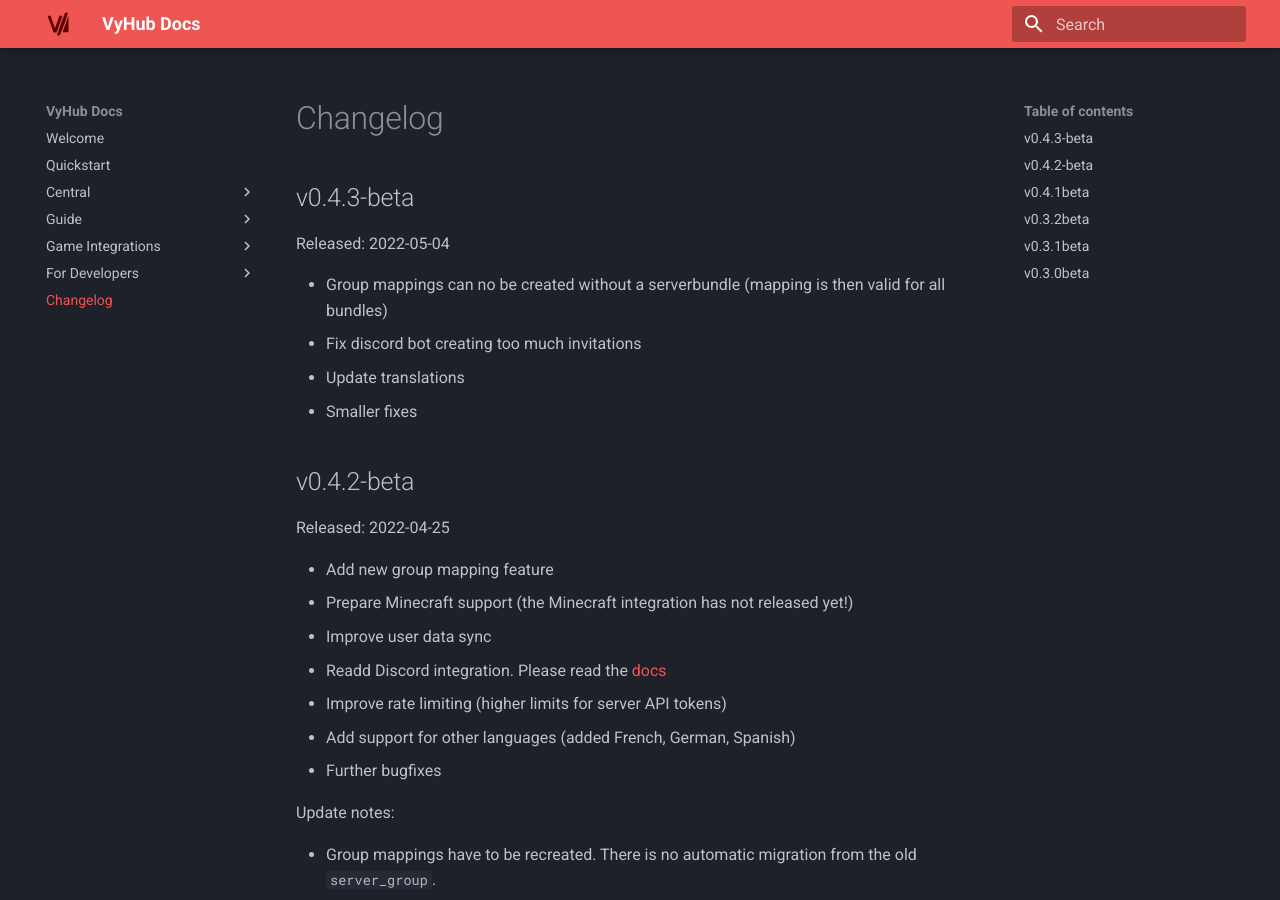
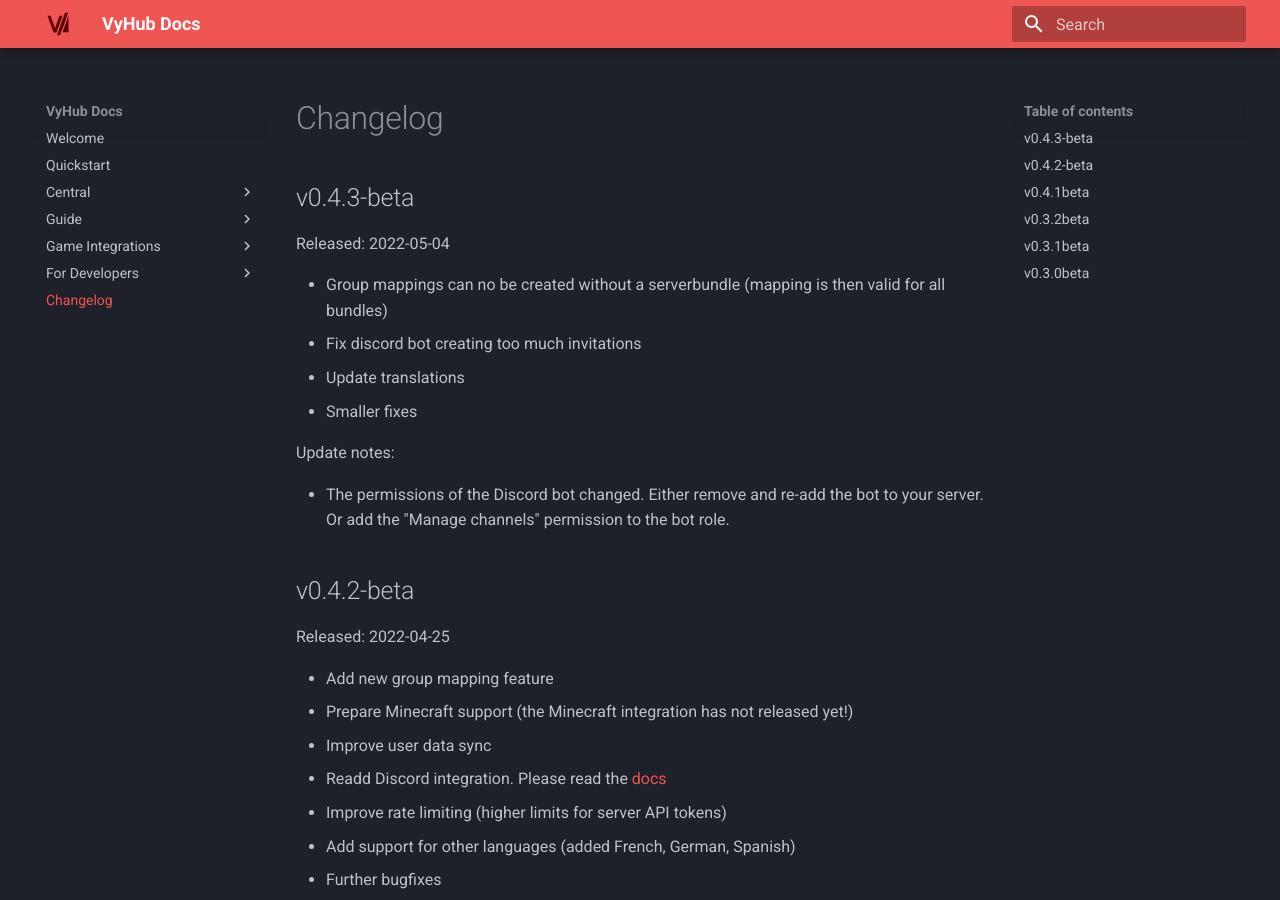
Before and after one commit to nyx-project/vyhub-documentation, an MkDocs documentation site: the page built from docs/changelog.md, in a window 1280 px wide and 900 px high. Built offline with MkDocs 1.6.1 and Material for MkDocs 9.7.7, drawn with Linux system fonts in a browser that asks for light colours; the version menu is left out.

Commit message:
Add update notes

```diff
--- a/docs/changelog.md
+++ b/docs/changelog.md
@@ -7,6 +7,10 @@
 - Fix discord bot creating too much invitations
 - Update translations
 - Smaller fixes
+
+Update notes:
+
+- The permissions of the Discord bot changed. Either remove and re-add the bot to your server. Or add the "Manage channels" permission to the bot role.
 
 ## v0.4.2-beta
 Released: 2022-04-25
```
